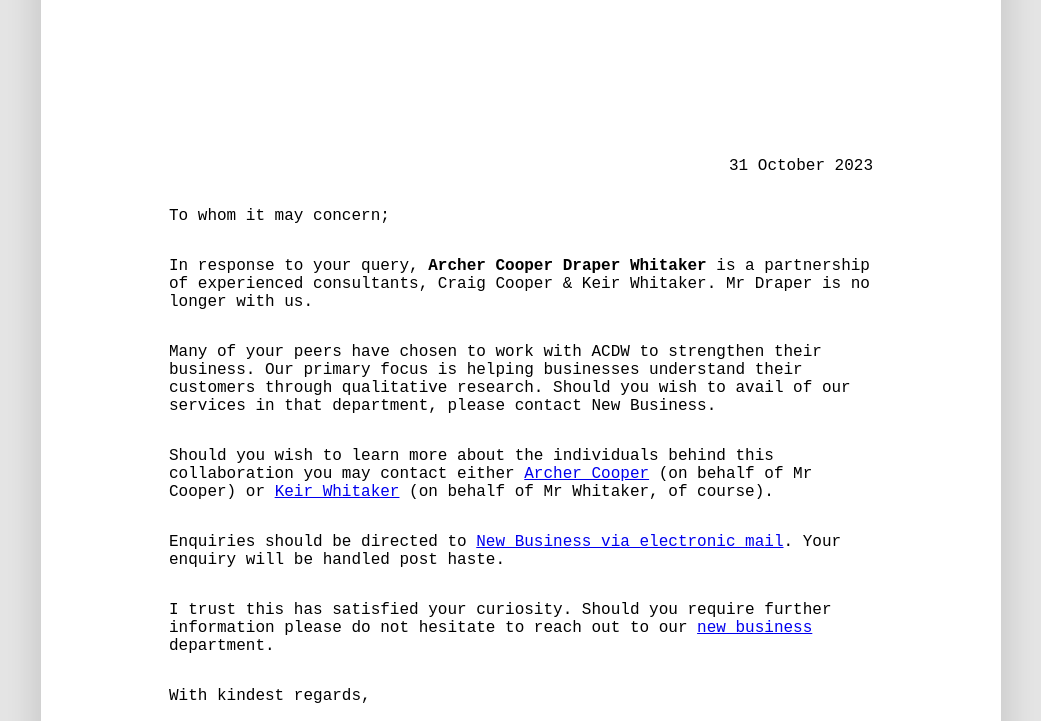
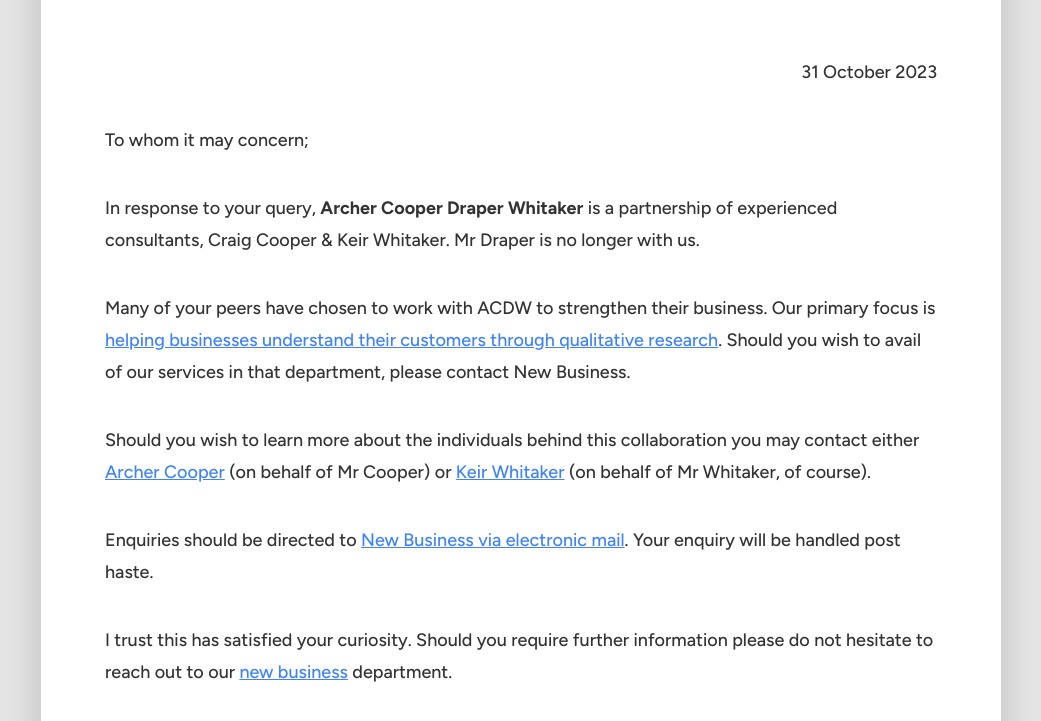
Before and after one commit to craigcooperxyz/acdw-studio, a plain HTML site: page index.html in a window 1280 px wide. Shown: the part 344-1065 px from the top of the page, without its empty margins (119-1160 px from the left). Drawn offline with Linux system fonts and the light colour scheme.

Commit message:
Updated logo and copy
Updated logo and font to match RCI and added in a link to RCI.

```diff
--- a/index.html
+++ b/index.html
@@ -3,34 +3,23 @@
 	<head>
 		<meta charset="utf-8" />
 		<meta name="viewport" content="width=device-width, initial-scale=1" />
-
-        <title>ACDW – A Customer Insights Partnership</title>
-        <meta
-            name="description"
-            content="Archer Cooper Draper Whitaker is a consulting partnership specialising in helping businesses understand their customers."
-        />
+		<title>ACDW - A Customer Insights Partnership</title>
+		<meta name="description" content="Archer Cooper Draper Whitaker is a consulting partnership specialising in helping businesses understand their customers." />
 		<meta name="author" content="ACDW" />
-
-        <meta
-            property="og:title"
-            content="ACDW – Archer Cooper Draper Whitaker"
-        />
+		<meta property="og:title" content="ACDW – Archer Cooper Draper Whitaker" />
 		<meta property="og:type" content="website" />
 		<meta property="og:url" content="https://acdw.studio" />
-        <meta
-            property="og:description"
-            content="Archer Cooper Draper Whitaker is a consulting partnership specialising in helping businesses understand their customers."
-        />
+		<meta property="og:description" content="Archer Cooper Draper Whitaker is a consulting partnership specialising in helping businesses understand their customers." />
 		<meta property="og:image" content="image.png" />
-
-        <link rel="icon" href="favicon.ico" />
-        <link rel="icon" href="acdw-globe-logo.svg" type="image/svg+xml" />
-
+		<link rel="icon" href="acdw-logo.svg" type="image/svg+xml" />
+		<link rel="preconnect" href="https://fonts.googleapis.com" />
+		<link rel="preconnect" href="https://fonts.gstatic.com" crossorigin />
+		<link href="https://fonts.googleapis.com/css2?family=Figtree:ital,wght@0,300;0,400;0,500;0,600;0,700;0,800;0,900;1,300;1,400;1,500;1,600;1,700;1,900&display=swap" rel="stylesheet" />
 		<style>
 			body {
 				background-color: #e4e4e4;
 				box-sizing: border-box;
-                font-family: "Courier New", Courier, monospace;
+				font-family: "Figtree", "Courier New", Courier, monospace;
 				font-size: 100%;
 				margin: 0;
 			}
@@ -41,6 +30,31 @@
 
 			p {
 				margin-top: 2em;
+				line-height: 2rem;
+				font-size: large;
+				font-weight: 500;
+				color: #333;
+			}
+
+			/* unvisited link */
+			a:link {
+				color: #3f83f8;
+			}
+
+			/* visited link */
+			a:visited {
+				color: #3f83f8;
+			}
+
+			/* mouse over link */
+			a:hover {
+				color: #3f83f8;
+				text-decoration: none;
+			}
+
+			/* selected link */
+			a:active {
+				color: #3f83f8;
 			}
 
 			.paper {
@@ -60,7 +74,7 @@
 			}
 
 			.typewriter {
-                padding: 10vw;
+				padding: 5vw;
 				box-sizing: border-box;
 			}
 
@@ -88,52 +102,33 @@
 			}
 		</style>
 	</head>
-
 	<body>
 		<div class="paper">
 			<div class="letterhead">
-                <!-- <img class="runner" src="shopify.svg"> -->
-                <img class="runner" src="name.svg" />
 				<div class="break"></div>
-                <img class="logo" src="acdw-globe-logo.svg" />
+				<img class="logo" src="acdw-logo.svg" />
 			</div>
 			<div class="typewriter">
 				<p id="dateline" class="dateline" data-dateline>Apr 9, 2022</p>
 				<p>To whom it may concern;</p>
 				<p>
 					In response to your query,
-                    <b>Archer Cooper Draper Whitaker</b> is a partnership of
-                    experienced consultants, Craig Cooper & Keir Whitaker. Mr
-                    Draper is no longer with us.
+					<b>Archer Cooper Draper Whitaker</b> is a partnership of experienced consultants, Craig Cooper & Keir Whitaker. Mr Draper is no longer with us.
 				</p>
+				<p>Many of your peers have chosen to work with ACDW to strengthen their business. Our primary focus is <a href="https://realcustomerinsights.com">helping businesses understand their customers through qualitative research</a>. Should you wish to avail of our services in that department, please contact New Business.</p>
 				<p>
-                    Many of your peers have chosen to work with ACDW to
-                    strengthen their business. Our primary focus is helping
-                    businesses understand their customers through qualitative
-                    research. Should you wish to avail of our services in that
-                    department, please contact New Business.
-                </p>
-                <p>
-                    Should you wish to learn more about the individuals behind
-                    this collaboration you may contact either
+					Should you wish to learn more about the individuals behind this collaboration you may contact either
 					<a href="https://www.archercooper.co.uk">Archer Cooper</a>
 					(on behalf of Mr Cooper) or
-                    <a href="https://keirwhitaker.com">Keir Whitaker</a> (on
-                    behalf of Mr Whitaker, of course).
+					<a href="https://keirwhitaker.com">Keir Whitaker</a> (on behalf of Mr Whitaker, of course).
 				</p>
 				<p>
 					Enquiries should be directed to
-                    <a href="mailto:hello+acdw@archercooper.co.uk"
-                        >New Business via electronic mail</a
-                    >. Your enquiry will be handled post haste.
+					<a href="mailto:hello+acdw@archercooper.co.uk">New Business via electronic mail</a>. Your enquiry will be handled post haste.
 				</p>
 				<p>
-                    I trust this has satisfied your curiosity. Should you
-                    require further information please do not hesitate to reach
-                    out to our
-                    <a href="mailto:hello+acdw@archercooper.co.uk"
-                        >new business</a
-                    >
+					I trust this has satisfied your curiosity. Should you require further information please do not hesitate to reach out to our
+					<a href="mailto:hello+acdw@archercooper.co.uk">new business</a>
 					department.
 				</p>
 				<p>With kindest regards,</p>
```
Also changed, not shown: .prettierrc.json (added), acdw-logo.svg (added), favicon.ico (deleted). Lines whose indentation alone changed are shown as unchanged.
